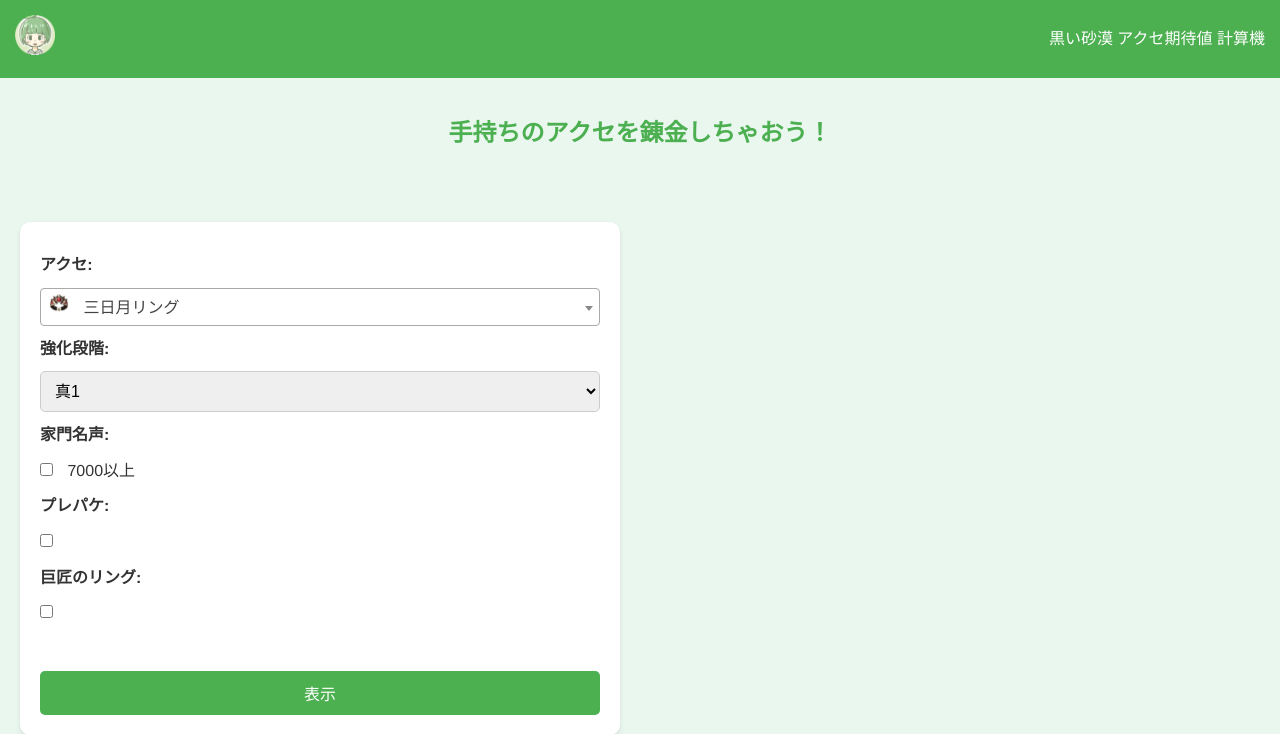
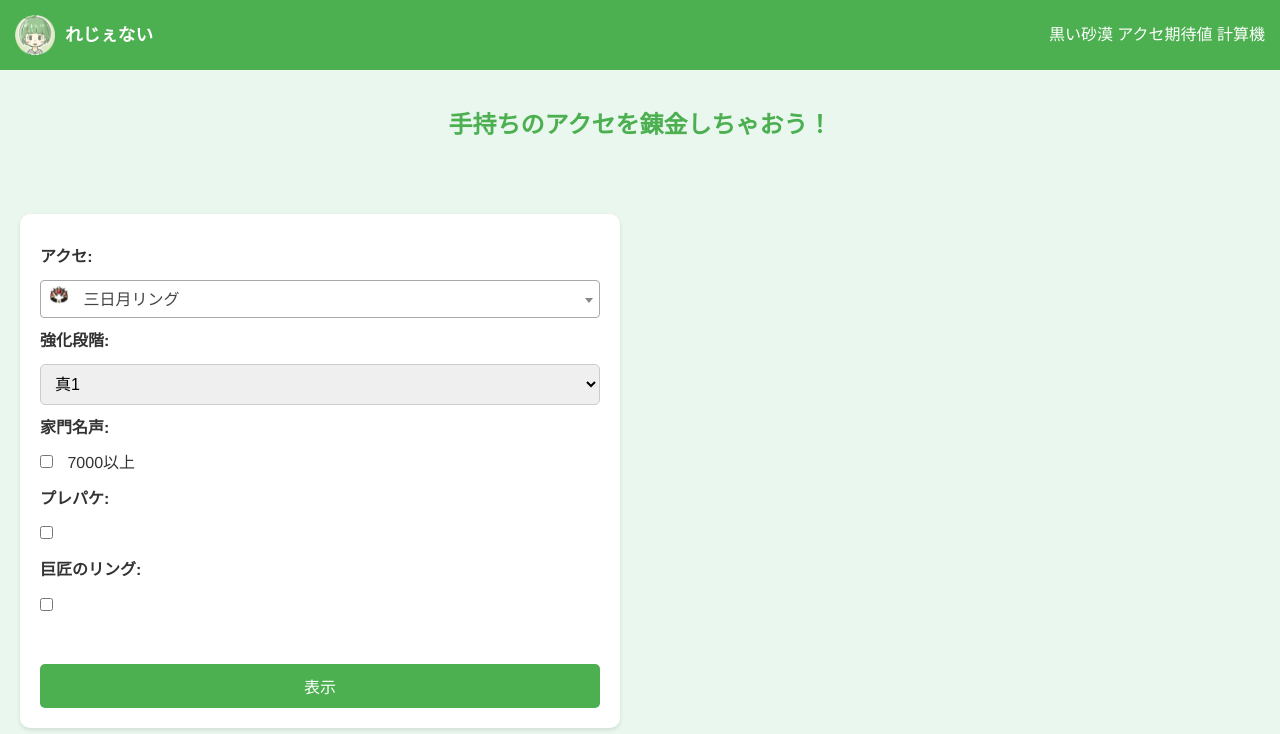
Before and after one commit to Lejenay/bdo_app, a Flask app: page / in a window 1280 px wide. Shown: the top 734 px of the page. Run offline with Flask 2, Linux system fonts and the light colour scheme; parts of the project's set-up code (start-up, migrations or seed data) failed here and were passed over; some libraries are stand-ins or nearby versions.

Commit message:
minor change in the header

```diff
--- a/templates/index.html
+++ b/templates/index.html
@@ -1,9 +1,10 @@
 <!doctype html>
 <html>
    <head>
+      <meta name="description" content="MMOPRG,黒い砂漠のアクセサリー強化において、強化したほうが儲けが出るのか、そのまま売ったほうが良いのかを考察できる計算機です。絶賛開発中。" />
       <link rel="apple-touch-icon" type="image/png" href="{{ url_for('static', filename='apple-touch-icon-180x180.png') }}">
       <link rel="icon" type="image/png" href="{{ url_for('static', filename='icon-192x192.png') }}">
-      <title>黒い砂漠 アクセ期待値</title>
+      <title>黒い砂漠 アクセ期待値計算機</title>
 
       <!-- Select2 CSS -->
       <link href="https://cdn.jsdelivr.net/npm/select2@4.1.0-rc.0/dist/css/select2.min.css" rel="stylesheet">
@@ -29,6 +30,20 @@
 
          header img {
             height: 40px;
+         }
+
+         header .name {
+            font-size: 1.1em;
+            font-weight: bold;
+            cursor: pointer;
+            transition: opacity 0.2s;
+            margin-left: 10px;
+         }
+
+
+
+         header .name-hover {
+            opacity: 0;
          }
 
          h1 {
@@ -139,12 +154,23 @@
             height: 38px !important;
          }
 
+         a, a:visited {
+            color: inherit;
+            text-decoration: none;
+         }
+
+         a:hover, a:focus {
+            color: inherit;
+            text-decoration: none;
+         }
+
       </style>
    </head>
    <body>
       <header>
-         <a href="https://twitter.com/Lejenay" target="_blank">
+         <a href="https://twitter.com/Lejenay" target="_blank" style="display: flex; align-items: center;">
             <img src="{{ url_for('static', filename='icon-192x192.png') }}" alt="アイコン">
+            <span class="name" id="header-name" onclick="location.reload();">れじぇない</span>
          </a>
          <span>黒い砂漠 アクセ期待値 計算機</span>
       </header>
@@ -231,6 +257,25 @@
                templateSelection: formatOption,
                escapeMarkup: function(m) { return m; }
             });
+
+            var nameElement = $('header .name');
+            nameElement.on('mouseover', function() {
+               setTimeout(function() {
+                  nameElement.css('color', '#fff');
+               }, 300);
+            });
+
+            nameElement.on('mouseout', function() {
+               nameElement.css('color', 'transparent');
+            });
+
+            $('#header-name').on('mouseenter', function() {
+               $(this).addClass('name-hover');
+               setTimeout(() => {
+                  $(this).removeClass('name-hover');
+               }, 200);
+
+            });
          });
       </script>
    </body>
```
